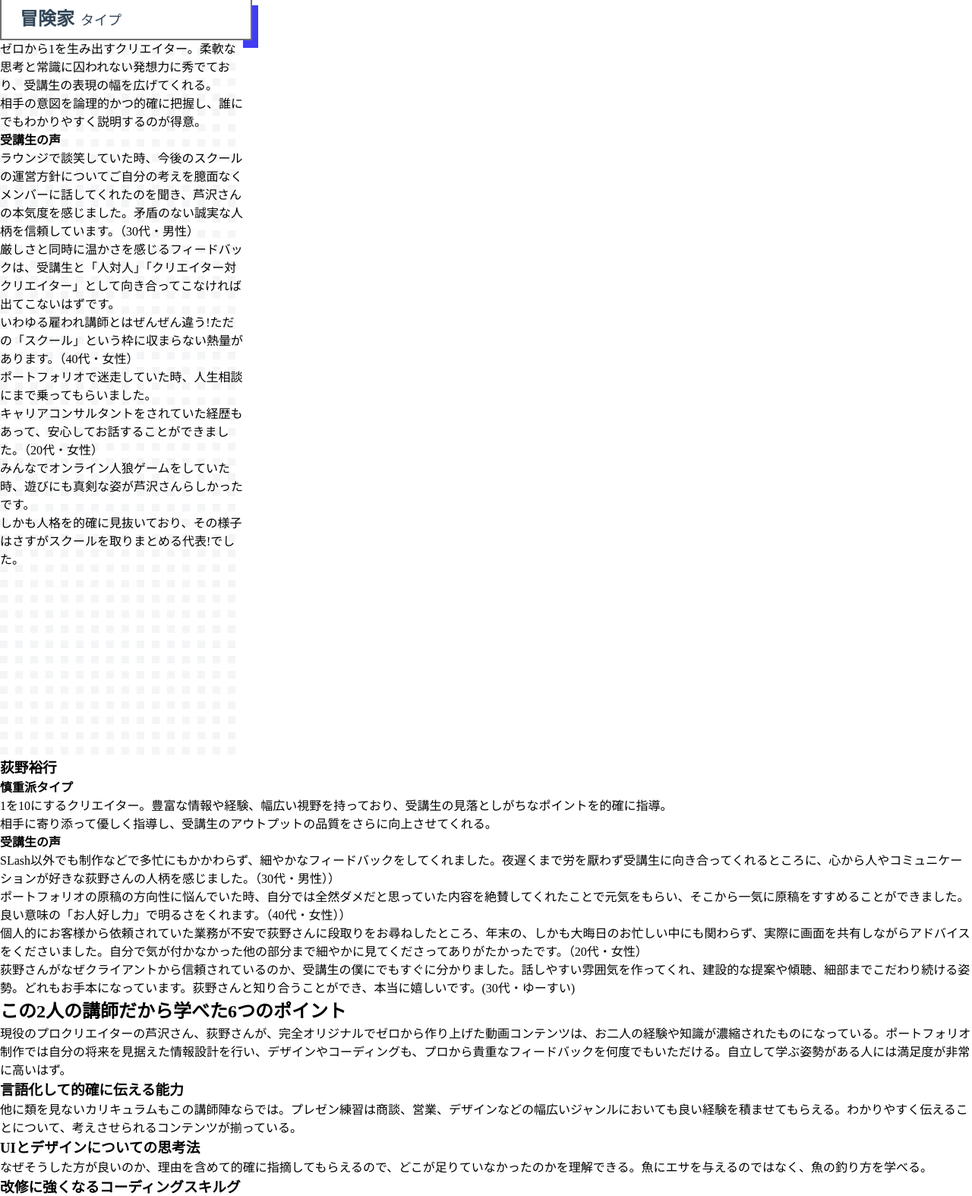
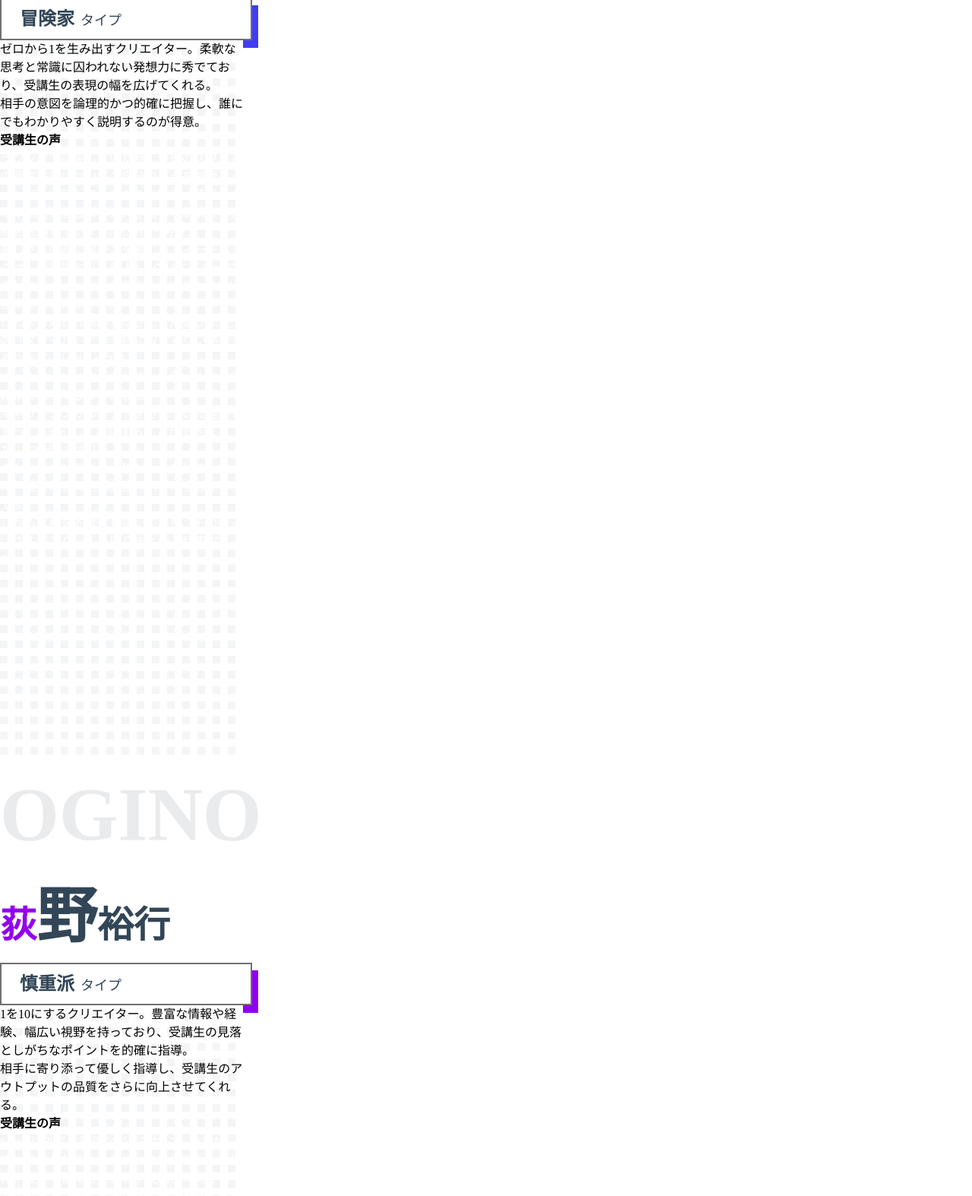
Before and after one commit to tama0902/team, a website: page parts.html in a window 1280 px wide. Shown: the part 793-2367 px from the top of the page at 76% size. Drawn offline with Linux system fonts and the light colour scheme; files whose address does not match are found by name.

Commit message:
[update]sassの記述

```diff
--- a/parts.html
+++ b/parts.html
@@ -53,9 +53,9 @@
 		<div class="chara__title--bottom"></div>
 
 		<p class="chara__name--en">ASHIZAWA</p>
-		<h3 class="chara__name ash"><span class="chara__name--first ash">芦</span><span class="chara__name--second">沢</span>哲也</h3>
+		<h3 class="chara__name ash"><span class="chara__name--first_ash">芦</span><span class="chara__name--second">沢</span>哲也</h3>
 		<div class="number d0"></div>
-		<div class="chara__heading">
+		<div class="chara__heading ash">
 			<h4 class="chara__heading--txt">冒険家<span>タイプ</span></h4>
 		</div>
 		<div class="chara__content">
@@ -63,36 +63,39 @@
 			<p class="">相手の意図を論理的かつ的確に把握し、誰にでもわかりやすく説明するのが得意。</p>
 			<h4 class="chara__content--title">受講生の声</h4>
 
-			<p class="chara__content--txt">ラウンジで談笑していた時、今後のスクールの運営方針についてご自分の考えを臆面なくメンバーに話してくれたのを聞き、芦沢さんの本気度を感じました。矛盾のない誠実な人柄を信頼しています。（30代・男性）</p>
+			<p class="chara__content--txt_b">ラウンジで談笑していた時、今後のスクールの運営方針についてご自分の考えを臆面なくメンバーに話してくれたのを聞き、芦沢さんの本気度を感じました。矛盾のない誠実な人柄を信頼しています。（30代・男性）</p>
 
-			<p class="chara__content--txt">厳しさと同時に温かさを感じるフィードバックは、受講生と「人対人」「クリエイター対クリエイター」として向き合ってこなければ出てこないはずです。<br>いわゆる雇われ講師とはぜんぜん違う!ただの「スクール」という枠に収まらない熱量があります。（40代・女性）</p>
+			<p class="chara__content--txt_b">厳しさと同時に温かさを感じるフィードバックは、受講生と「人対人」「クリエイター対クリエイター」として向き合ってこなければ出てこないはずです。<br>いわゆる雇われ講師とはぜんぜん違う!ただの「スクール」という枠に収まらない熱量があります。（40代・女性）</p>
 
-			<p class="chara__voice--txt">ポートフォリオで迷走していた時、人生相談にまで乗ってもらいました。<br>キャリアコンサルタントをされていた経歴もあって、安心してお話することができました。（20代・女性）</p>
+			<p class="chara__content--txt_b">ポートフォリオで迷走していた時、人生相談にまで乗ってもらいました。<br>キャリアコンサルタントをされていた経歴もあって、安心してお話することができました。（20代・女性）</p>
 
-			<p class="chara__voice--txt">みんなでオンライン人狼ゲームをしていた時、遊びにも真剣な姿が芦沢さんらしかったです。<br>しかも人格を的確に見抜いており、その様子はさすがスクールを取りまとめる代表!でした。</p>
+			<p class="chara__content--txt_b">みんなでオンライン人狼ゲームをしていた時、遊びにも真剣な姿が芦沢さんらしかったです。<br>しかも人格を的確に見抜いており、その様子はさすがスクールを取りまとめる代表!でした。</p>
 
 		</div>
 
 
 
 
-		<h3 class="">荻野裕行</h3>
-		<h4 class="">慎重派タイプ</h4>
-		<p class="">1を10にするクリエイター。豊富な情報や経験、幅広い視野を持っており、受講生の見落としがちなポイントを的確に指導。</p>
+		<p class="chara__name--en">OGINO</p>
+		<h3 class="chara__name og"><span class="chara__name--first_og">荻</span><span class="chara__name--second">野</span>裕行</h3>
+		<div class="chara__heading og">
+			<h4 class="chara__heading--txt">慎重派<span>タイプ</span></h4>
+		</div>
+		<div class="chara__content">
+		<p class="chara__content--txt">1を10にするクリエイター。豊富な情報や経験、幅広い視野を持っており、受講生の見落としがちなポイントを的確に指導。</p>
 		<p class="">相手に寄り添って優しく指導し、受講生のアウトプットの品質をさらに向上させてくれる。</p>
 
 
 
-		<div class="">
-			<h4 class="">受講生の声</h4>
+			<h4 class="chara__content--title">受講生の声</h4>
 
-			<p class="">SLash以外でも制作などで多忙にもかかわらず、細やかなフィードバックをしてくれました。夜遅くまで労を厭わず受講生に向き合ってくれるところに、心から人やコミュニケーションが好きな荻野さんの人柄を感じました。（30代・男性））</p>
+			<p class="chara__content--txt_b">SLash以外でも制作などで多忙にもかかわらず、細やかなフィードバックをしてくれました。夜遅くまで労を厭わず受講生に向き合ってくれるところに、心から人やコミュニケーションが好きな荻野さんの人柄を感じました。（30代・男性））</p>
 
-			<p class="">ポートフォリオの原稿の方向性に悩んでいた時、自分では全然ダメだと思っていた内容を絶賛してくれたことで元気をもらい、そこから一気に原稿をすすめることができました。良い意味の「お人好し力」で明るさをくれます。（40代・女性））</p>
+			<p class="chara__content--txt_b">ポートフォリオの原稿の方向性に悩んでいた時、自分では全然ダメだと思っていた内容を絶賛してくれたことで元気をもらい、そこから一気に原稿をすすめることができました。良い意味の「お人好し力」で明るさをくれます。（40代・女性））</p>
 
-			<p class="">個人的にお客様から依頼されていた業務が不安で荻野さんに段取りをお尋ねしたところ、年末の、しかも大晦日のお忙しい中にも関わらず、実際に画面を共有しながらアドバイスをくださいました。自分で気が付かなかった他の部分まで細やかに見てくださってありがたかったです。（20代・女性）</p>
+			<p class="chara__content--txt_b">個人的にお客様から依頼されていた業務が不安で荻野さんに段取りをお尋ねしたところ、年末の、しかも大晦日のお忙しい中にも関わらず、実際に画面を共有しながらアドバイスをくださいました。自分で気が付かなかった他の部分まで細やかに見てくださってありがたかったです。（20代・女性）</p>
 
-			<p class="">荻野さんがなぜクライアントから信頼されているのか、受講生の僕にでもすぐに分かりました。話しやすい雰囲気を作ってくれ、建設的な提案や傾聴、細部までこだわり続ける姿勢。どれもお手本になっています。荻野さんと知り合うことができ、本当に嬉しいです。(30代・ゆーすい)</p>
+			<p class="chara__content--txt_b">荻野さんがなぜクライアントから信頼されているのか、受講生の僕にでもすぐに分かりました。話しやすい雰囲気を作ってくれ、建設的な提案や傾聴、細部までこだわり続ける姿勢。どれもお手本になっています。荻野さんと知り合うことができ、本当に嬉しいです。(30代・ゆーすい)</p>
 
 		</div>
 
@@ -100,8 +103,9 @@
 	</section>
 
 
-
-	<h2 class="">この2人の講師だから学べた6つのポイント</h2>
+	<section class="point">
+		<span class="point__tag">Point</span>
+		<h2 class="point__title">この2人の講師だから<br><span class="point__title--large">学</span>べた<span class="point__title--large">6</span><span class="point__title--b">つのポイント</span></h2>
 		<p class="">現役のプロクリエイターの芦沢さん、荻野さんが、完全オリジナルでゼロから作り上げた動画コンテンツは、お二人の経験や知識が濃縮されたものになっている。ポートフォリオ制作では自分の将来を見据えた情報設計を行い、デザインやコーディングも、プロから貴重なフィードバックを何度でもいただける。自立して学ぶ姿勢がある人には満足度が非常に高いはず。</p>
 
 		<h3 class="">言語化して的確に伝える能力</h3>
@@ -118,6 +122,8 @@
 
 		<h3 class="">仕事の提案や進め方、実は気をつけなくちゃいけない裏のポイント力</h3>
 		<p class="">講師の過去案件にまつわる話をラウンジやフィードバックの時にも自然と聞ける。講師の2人も実は順風満帆にきているわけではなく、過去にはミスをしてきたことも。そういったことも踏まえて、気をつけなくちゃといけない裏のポイントも色々と教われます。</p>
+
+	</section>
 
 
 
--- a/scss/parts/_main.scss
+++ b/scss/parts/_main.scss
@@ -81,7 +81,12 @@
 		color: #324658;
 		&--first {
 			font-size: 80px;
+			&_ash {
 			color: #413DF1;
+			}
+			&_og {
+			color: #9300F0;
+			}
 		}
 		&--second {
 			font-size: 80px;
@@ -111,6 +116,9 @@
 				margin-left: 8px;
 			}
 		}
+		&.og {
+			box-shadow: 8px 10px 0 0 rgba(142, 0, 240, 1);
+		}
 	}
 	&__content {
 		width: 320px;
@@ -118,10 +126,29 @@
 		background-color: rgba(139, 153, 171, 0.1);
 		background-image: linear-gradient(-90deg, #fff 50%, transparent 50%),linear-gradient(#fff 50%, transparent 50%);
 		background-size: 20px 20px;
+		&--txt_b {
+			color: #FFF;
+		}
 	}
-	&__voice {
-		width: 375px;
-		height: 376px;
+}
+.point {
+	font-family: v.$base_font;
+	&__tag {
+		font-size: 50px;
+		font-weight: 600;
+		color: #1754c6;
+		opacity: 0.06;
+	}
+	&__title {
+		font-size: 28px;
+		color: #001429;
+		&--large {
+			font-size: 60px;
+			color: #1754C6;
+		}
+		&--b {
+			color: #1754C6;
+		}
 	}
 }
 /*
```
Also changed, not shown: css/style.css, 1 other file. Lines whose indentation alone changed are shown as unchanged.
